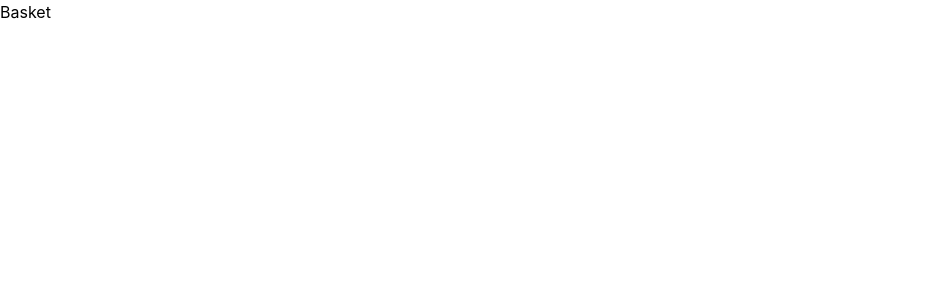
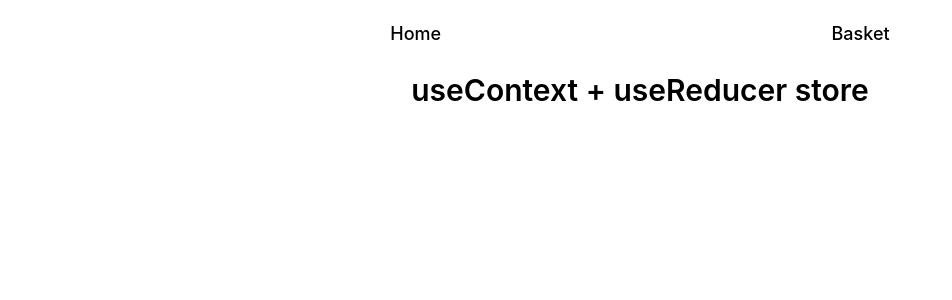
Before and after one commit to G3RGES/react-ecommerce, a React (Create React App) app: page /basket in a window 1280 px wide. Shown: the top 300 px of the page, without its empty margins (0-952 px from the left). Built offline with nearby package versions, Linux system fonts and the light colour scheme.

Commit message:
Update Basket.js

```diff
--- a/src/pages/Basket.js
+++ b/src/pages/Basket.js
@@ -1,7 +1,12 @@
 import React from "react";
+import Navbar from "../components/Navbar";
 
 const Basket = () => {
-  return <div>Basket</div>;
+  return (
+    <div>
+      <Navbar />
+    </div>
+  );
 };
 
 export default Basket;
```
